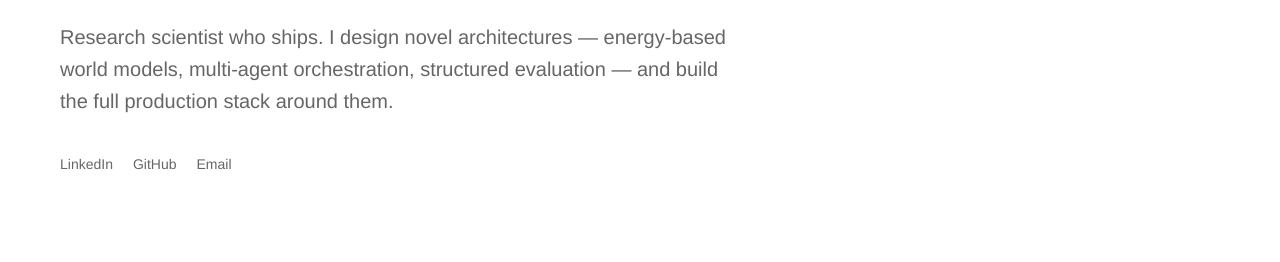
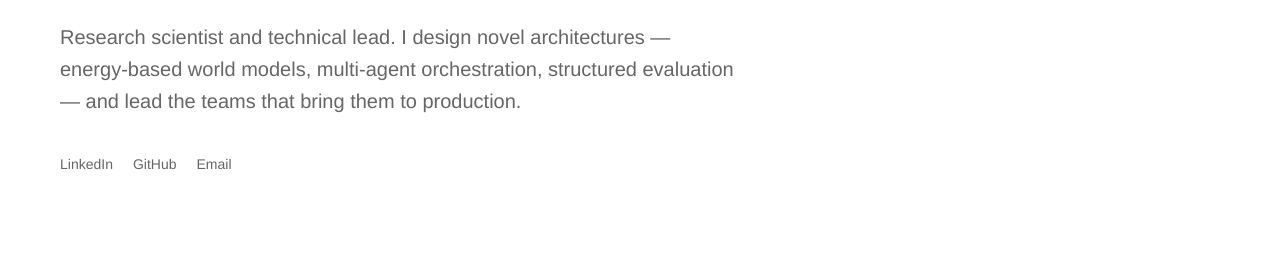
Before and after one commit to Mgczacki/Mgczacki.github.io, a plain HTML site: page index.html in a window 1280 px wide. Shown: the part 267-529 px from the top of the page. Drawn offline with Linux system fonts and the light colour scheme.

Commit message:
Update hero

```diff
--- a/index.html
+++ b/index.html
@@ -171,7 +171,7 @@
     <div class="container">
         <div class="hero">
             <h1>Mario Garrido</h1>
-            <p class="subtitle">Research scientist who ships. I design novel architectures &mdash; energy-based world models, multi-agent orchestration, structured evaluation &mdash; and build the full production stack around them.</p>
+            <p class="subtitle">Research scientist and technical lead. I design novel architectures &mdash; energy-based world models, multi-agent orchestration, structured evaluation &mdash; and lead the teams that bring them to production.</p>
             <div class="social-links">
                 <a href="https://linkedin.com/in/mgczacki" target="_blank">LinkedIn</a>
                 <a href="https://github.com/Mgczacki" target="_blank">GitHub</a>
```
